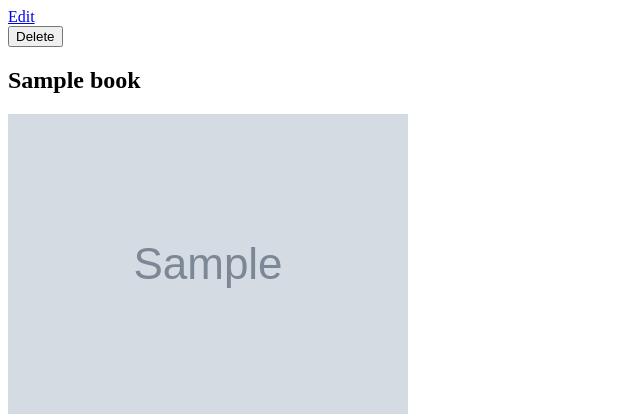
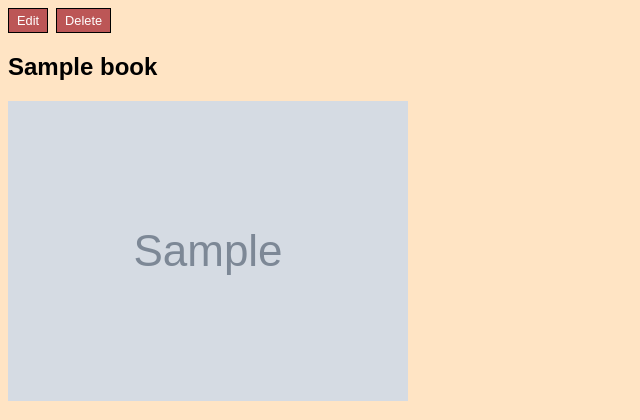
Before and after one commit to MiliyaImmattyLazar/books_app, a Flask app: page /books/1/title in a window 1280 px wide. Shown: the top 420 px of the page, without its empty margins (0-640 px from the left). Run offline with Flask 3, Linux system fonts and the light colour scheme; grey boxes marked "Sample" are stand-in pictures; a database or web service that is not in the repository returns one stand-in record (values such as "Sample title"); some libraries are stand-ins or nearby versions.

Commit message:
CSS styles added

```diff
--- a/controllers/reviews_controller.py
+++ b/controllers/reviews_controller.py
@@ -6,4 +6,4 @@ def create_review(book_title):
     print(review)
     print(book_title)
     new_review(book_title,review)
-    return redirect('/books/book_title/title')
+    return redirect('/books')
--- a/db/schema.sql
+++ b/db/schema.sql
@@ -9,13 +9,13 @@ CREATE TABLE books(
 
 );
 INSERT INTO books(title, image_url,author_name,published_year)
-VALUES ('Harry Potter','https://images.ctfassets.net/usf1vwtuqyxm/3d9kpFpwHyjACq8H3EU6ra/85673f9e660407e5e4481b1825968043/English_Harry_Potter_4_Epub_9781781105672.jpg?w=914&q=70&fm=jpg','J.K Rowling','2000'),
+VALUES ('Harry Potter','https://images.ctfassets.net/usf1vwtuqyxm/3d9kpFpwHyjACq8H3EU6ra/85673f9e660407e5e4481b1825968043/English_Harry_Potter_4_Epub_9781781105672.jpg?w=914&q=70&fm=jpg','J.K Rowling','2000'),('The Happy Place','https://m.media-amazon.com/images/I/71QX8K35YNL._AC_UF350,350_QL80_.jpg','Emily Henry','2023')
 ('Lord of the rings','https://i.gr-assets.com/images/S/compressed.photo.goodreads.com/books/1566425108l/33.jpg','J.R.R.Tolkein','1995'),
 ('Origin','https://www.booktopia.com.au/covers/big/9780552174169/0000/origin.jpg','Dan Brown','2017'),
 ('The shadow of the gods','https://www.hachette.co.uk/wp-content/uploads/2021/07/Shadow-of-the-Gods.jpg?w=1024','John Gwynne','2022'),
 ('Wings of fire','https://www.booktopia.com.au/covers/600/9789386235039/0503/wings-of-fire.jpg','APJ Abdul kalam','1999'),
 ('The da vinci code','https://imagesvc.meredithcorp.io/v3/mm/image?url=https%3A%2F%2Fstatic.onecms.io%2Fwp-content%2Fuploads%2Fsites%2F6%2F2018%2F08%2Fbrown3-2000.jpg','Dan brown','2003'),
-('Two states','https://upload.wikimedia.org/wikipedia/en/3/3a/2_States_-_The_Story_Of_My_Marriage.jpg','chetan bhagath','2009'),('Dracula','https://images.thenile.io/r1000/9781847494870.jpg','Bram stoker','1897'),('The Fall Of Numenor','https://pictures.abebooks.com/isbn/9780001054905-us.jpg','JRR Tolkein','2022')('Dreams from my father','https://m.media-amazon.com/images/I/416pN5qvDWL._SX323_BO1,204,203,200_.jpg','Barak Obama','1995');
+('Two states','https://upload.wikimedia.org/wikipedia/en/3/3a/2_States_-_The_Story_Of_My_Marriage.jpg','chetan bhagath','2009'),('Dracula','https://images.thenile.io/r1000/9781847494870.jpg','Bram stoker','1897'),('The Fall Of Numenor','https://pictures.abebooks.com/isbn/9780001054905-us.jpg','JRR Tolkein','2022')('Dreams from my father','https://m.media-amazon.com/images/I/416pN5qvDWL._SX323_BO1,204,203,200_.jpg','Barak Obama','1995'),('The Hobbit','https://i.ebayimg.com/images/g/HW4AAOSwYDZgjoaO/s-l600.jpg','JRR Tolkein','1937');
 
 
 CREATE TABLE users(
--- a/static/css/style.css
+++ b/static/css/style.css
@@ -7,18 +7,35 @@
     background-color: bisque;
 
   }
-/* .home{
-    display: inline flex;
-    align-items: right;
-  }  */
-  /* .home {
- justify-items: right;
+  .login
+     {
+
+
+
+    justify-content: center;
+      background-color:rgb(188, 86, 86);
+      color: white;
+
+      padding: 14px 5px;
+      margin: 8px 0;
+      border: none;
+      cursor: pointer;
+      width: 20%;
+    }
+    .login:hover{
+
+        opacity: 0.8;
+      }
+
+
+
+  .home a{
 
   color: white;
   padding: 1em 1.5em;
   text-decoration: none;
   text-transform: uppercase;
-  } */
+  }
 
 
    .books {
@@ -62,7 +79,19 @@
     align-items: end;
     border: 1px solid black;
     padding: 0.25rem 0.5rem;
-    background-color: #214F4B;
+    background-color:rgb(188, 86, 86);
+    color: white;
+    font-size: 0.8rem;
+    text-decoration: none;
+    cursor: pointer;
+
+  }
+  .controls2 button,a{
+
+    align-items: end;
+    border: 1px solid black;
+    padding: 0.25rem 0.5rem;
+    background-color:rgb(188, 86, 86);
     color: white;
     font-size: 0.8rem;
     text-decoration: none;
--- a/templates/books/index.html
+++ b/templates/books/index.html
@@ -1,7 +1,7 @@
 {% extends 'base.html' %}
 
 {% block content %}
-<h1>Books app</h1>
+<h1>Books Of Wonder</h1>
 
 {% if current_user() %}
 <h3>Welcome to your favourite books app {{ current_user()['first_name'] }}</h3>
@@ -21,10 +21,6 @@
     </header>
     <a href="/books/{{ book['title'] }}/title"><img src ="{{ book['image_url'] }}"></a>
   </section>
-
-
-
-
   {% endfor %}
 </section>
 {% else %}
--- a/templates/books/title.html
+++ b/templates/books/title.html
@@ -1,8 +1,10 @@
+{% extends 'base.html' %}
+
+{% block content %}
 
 
 
-
-    <section class="controls2">
+    <section class="controls">
       <a href="/books/{{ book['id'] }}/edit">Edit</a>
 
       <form action="/books/{{ book['id'] }}/delete" method="POST">
@@ -32,3 +34,4 @@
      <h4> {{ review['review'] }}</h4>
 
      {% endfor %}
+     {% endblock %}
--- a/templates/sessions/new.html
+++ b/templates/sessions/new.html
@@ -9,6 +9,6 @@
   <label for="">Password:</label>
   <input type="password" name="password">
 
-  <button>Log in</button>
+  <button class="login">Log in</button>
 </form>
 {% endblock %}
```
Also changed, not shown: README.md, Screenshot 2023-05-11 at 3.58.08 pm.png (deleted), wireframe.jpg (added).
